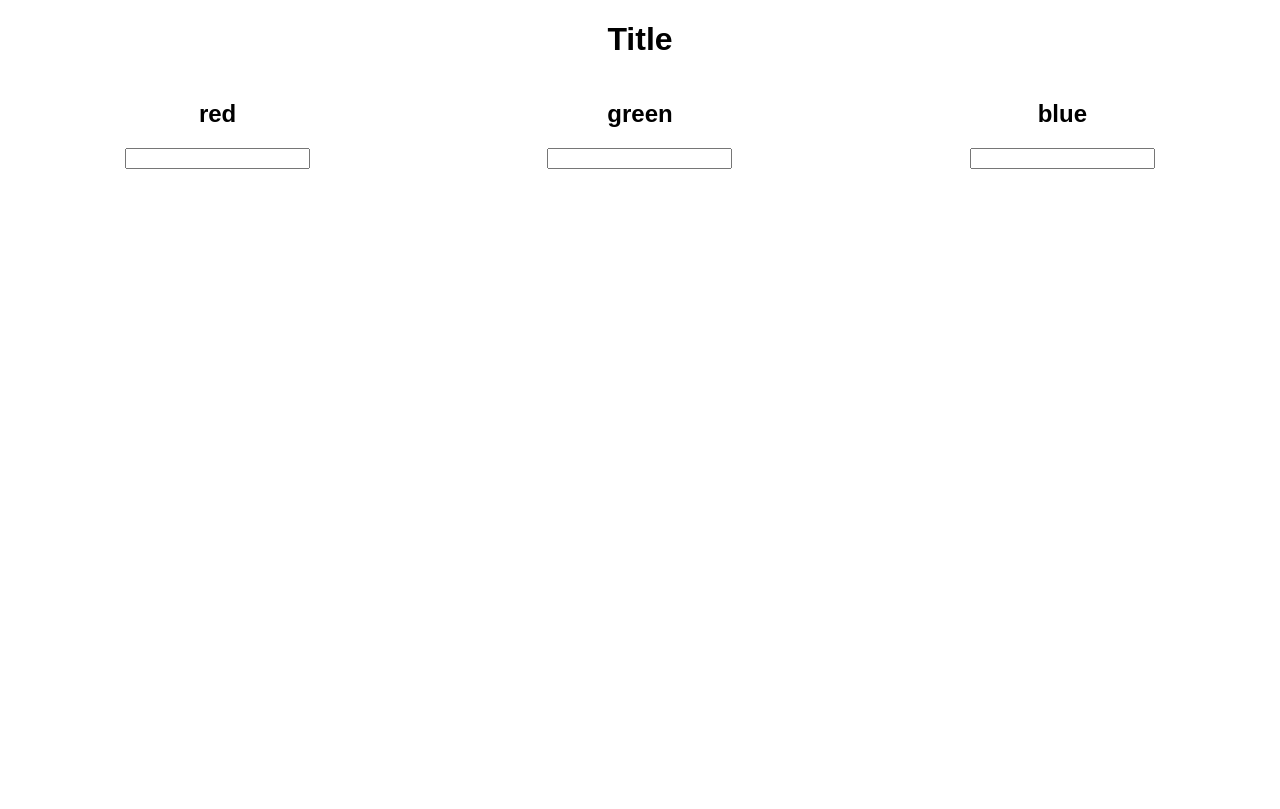
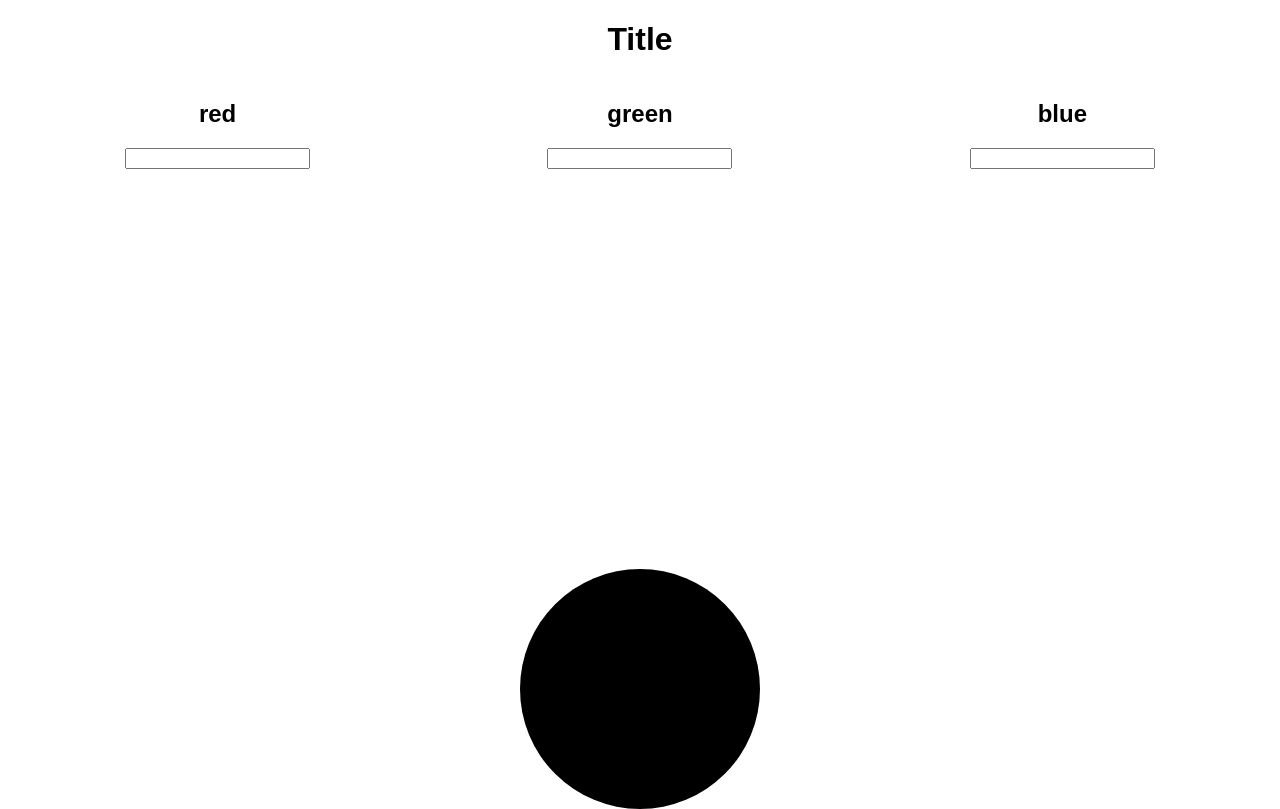
Before and after one commit to jeffcharlesworth/color-picker, a React (Create React App) app: page / in a window 1280 px wide. Built offline with nearby package versions, Linux system fonts and the light colour scheme.

Commit message:
hex values added to state, function to convert rgb to hex value

```diff
--- a/src/App.js
+++ b/src/App.js
@@ -1,9 +1,21 @@
 import React, { Component } from 'react';
 import './App.css';
 
-function invertColors(red, blue, green) {
+function invertColor(rbgValue) {
+  return 255 - rbgValue;
+};
 
-}
+function rgbToHex(red, green, blue) {
+  var rgb = [red, green, blue];
+  var hex = [];
+  for (let i = 0; i < 3; i++) {
+    hex.push(Number(rgb[i]).toString(16));
+    if (hex[i].length < 2) {
+      hex[i] = "0" + hex[i];
+    }
+  };
+  return '#' + hex.join("");
+};
 
 class Input extends React.Component {
 
@@ -27,10 +39,12 @@ class App extends Component {
         'blue': 255,
       },
       rgbInverse: {
-        'red': 255,
-        'green': 255,
-        'blue': 255,
-      }
+        'red': 0,
+        'green': 0,
+        'blue': 0,
+      },
+      hex: '#FFFFFF',
+      hexInverse: '#000000'
     }
   }
 
@@ -41,21 +55,39 @@ class App extends Component {
           rgb: {'red': event.target.value,
                 'green': this.state.rgb.green,
                 'blue': this.state.rgb.blue
-          }})
+          },
+          rgbInverse: {'red': invertColor(event.target.value),
+                       'green': invertColor(this.state.rgb.green),
+                       'blue': invertColor(this.state.rgb.blue)
+          },
+          hex: rgbToHex(event.target.value, this.state.rgb.green, this.state.rgb.blue)
+        });
       break;
       case 'green':
         this.setState({
           rgb: {'red': this.state.rgb.red,
                 'green': event.target.value,
                 'blue': this.state.rgb.blue
-          }})
+          },
+          rgbInverse: {'red': invertColor(this.state.rgb.red),
+                       'green': invertColor(event.target.value),
+                       'blue': invertColor(this.state.rgb.blue)
+          },
+          hex: rgbToHex(this.state.rgb.red, event.target.value, this.state.rgb.blue)
+        });
         break;
       case 'blue':
         this.setState({
           rgb: {'red': this.state.rgb.red,
                 'green': this.state.rgb.green,
                 'blue': event.target.value
-          }})
+          },
+          rgbInverse: {'red': invertColor(this.state.rgb.value),
+                       'green': invertColor(this.state.rgb.green),
+                       'blue': invertColor(event.target.value)
+          },
+          hex: rgbToHex(this.state.rgb.red, this.state.rgb.green, event.target.value)
+        });
         break;
     }
   };
@@ -73,6 +105,7 @@ class App extends Component {
         </div>
         <div className="boxcont">
           <Box red={this.state.rgb.red} green={this.state.rgb.green} blue={this.state.rgb.blue}/>
+          <Box red={this.state.rgbInverse.red} green={this.state.rgbInverse.green} blue={this.state.rgbInverse.blue}/>
         </div>
       </div>
     );
```
